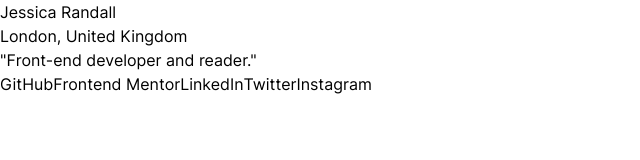
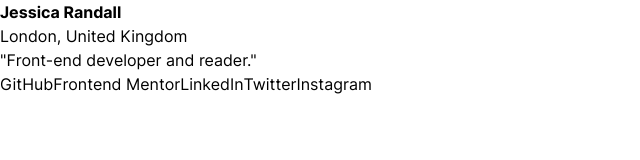
Before and after one commit to mehrnaz98/social-link-profile, a Vue app: page / in a window 1280 px wide. Shown: the top 160 px of the page, without its empty margins (0-640 px from the left). Built offline with nearby package versions, Linux system fonts and the light colour scheme.

Commit message:
Use font bold for the heading

```diff
--- a/src/components/BaseCard.vue
+++ b/src/components/BaseCard.vue
@@ -2,7 +2,7 @@
   <section class="font-inter">
     <div>
       <img src="" alt="" />
-      <h2>Jessica Randall</h2>
+      <h2 class="font-bold">Jessica Randall</h2>
       <p>London, United Kingdom</p>
 
       <p>"Front-end developer and reader."</p>
```
